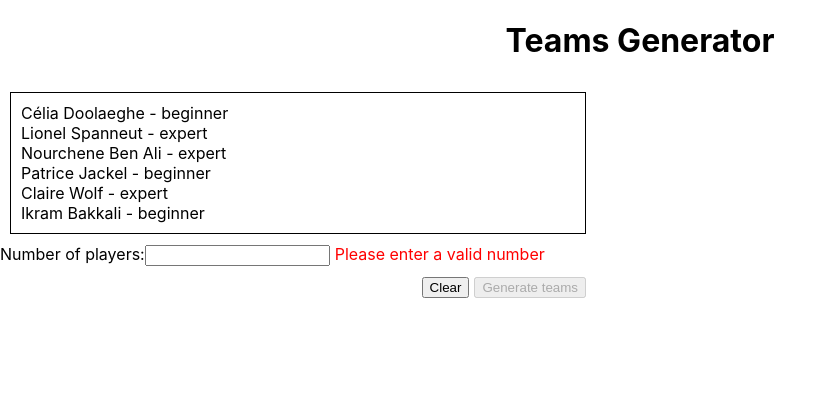
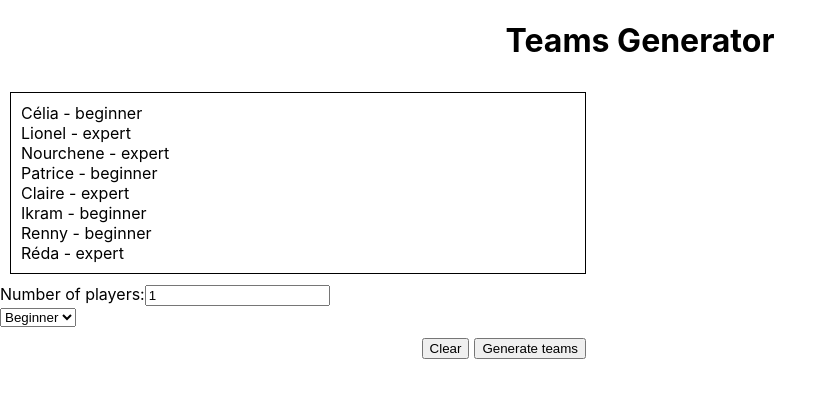
Before and after one commit to CeliaDoolaeghe/team-generator, a React (Create React App) app: page / in a window 1280 px wide. Shown: the top 398 px of the page, without its empty margins (0-837 px from the left). Built offline with nearby package versions, Linux system fonts and the light colour scheme.

Commit message:
choose level of players

```diff
--- a/src/App.js
+++ b/src/App.js
@@ -5,6 +5,7 @@ import './stylesheets/team-generator.css';
 import players from './data/players';
 import NumberInput from './components/NumberInput';
 import { checkNumber } from './utils/checks';
+import LevelSelect from './components/LevelSelect';
 
 const EMPTY_TEAMS = {
   team1: null,
@@ -13,7 +14,8 @@ const EMPTY_TEAMS = {
 
 const App = () => {
   const [teams, setTeams] = useState(EMPTY_TEAMS);
-  const [number, setNumber] = useState(0);
+  const [number, setNumber] = useState(1);
+  const [level, setLevel] = useState(undefined);
 
   return (
     <Fragment>
@@ -26,17 +28,23 @@ const App = () => {
         {teams.team2 && <PlayersList players={teams.team2}/>}
       </div>
       <div>
-        <NumberInput
-          onChange={value => setNumber(value)}
-          isValid={checkNumber(number)}
-        />
+        <div>
+          <NumberInput
+            value={number}
+            onChange={value => setNumber(value)}
+            isValid={checkNumber(number)}
+          />
+        </div>
+        <div>
+          <LevelSelect onChange={value => setLevel(value)}/>
+        </div>
       </div>
-      <div className="column buttons">
-        <button className="clear" onClick={() => setTeams(EMPTY_TEAMS)}>
+      <div className='column buttons'>
+        <button className='clear' onClick={() => setTeams(EMPTY_TEAMS)}>
           Clear
         </button>
         <button
-          onClick={() => setTeams(generateTeams(players, number))}
+          onClick={() => setTeams(generateTeams(players, number, level))}
           disabled={!checkNumber(number)}
         >
           Generate teams
--- /dev/null
+++ b/src/components/LevelSelect.js
@@ -0,0 +1,8 @@
+import React from 'react';
+
+export default ({ onChange }) => (
+  <select defaultValue="beginner" onChange={e => onChange(e.target.value)}>
+    <option value="beginner">Beginner</option>
+    <option value="expert">Expert</option>
+  </select>
+);
--- a/src/components/NumberInput.js
+++ b/src/components/NumberInput.js
@@ -1,10 +1,10 @@
 import React, { Fragment } from 'react';
 
-export default ({ onChange, isValid }) => (
+export default ({ value, onChange, isValid }) => (
   <Fragment>
     <label>
       Number of players:
-      <input id="number" onChange={e => onChange(e.target.value)}/>
+      <input type="number" defaultValue={value} onChange={e => onChange(parseInt(e.target.value))}/>
     </label>
     {!isValid && <span className="error">Please enter a valid number</span>}
   </Fragment>
--- a/src/data/players.json
+++ b/src/data/players.json
@@ -1,26 +1,34 @@
 [
   {
-    "name": "Célia Doolaeghe",
+    "name": "Célia",
     "level": "beginner"
   },
   {
-    "name": "Lionel Spanneut",
+    "name": "Lionel",
     "level": "expert"
   },
   {
-    "name": "Nourchene Ben Ali",
+    "name": "Nourchene",
     "level": "expert"
   },
   {
-    "name": "Patrice Jackel",
+    "name": "Patrice",
     "level": "beginner"
   },
   {
-    "name": "Claire Wolf",
+    "name": "Claire",
     "level": "expert"
   },
   {
-    "name": "Ikram Bakkali",
+    "name": "Ikram",
     "level": "beginner"
+  },
+  {
+    "name": "Renny",
+    "level": "beginner"
+  },
+  {
+    "name": "Réda",
+    "level": "expert"
   }
 ]
--- a/src/utils/generate-teams.js
+++ b/src/utils/generate-teams.js
@@ -4,18 +4,21 @@ const pickRandomly = () => (Math.random() > 0.5) ? 1 : 0;
  * Generate two teams from a list of players
  * @param players list of players
  * @param number number of players in each team
+ * @param level level of all players
  * @returns {{team1: Array, team2: Array}}
  */
-export const generateTeams = (players, number) => {
+export const generateTeams = (players, number, level = 'beginner') => {
   const team1 = [];
   const team2 = [];
 
   // Put players into teams
-  players.forEach(player => {
+  players
+  .filter(player => player.level === level)
+  .forEach(player => {
     let team = pickRandomly();
-    if (team === 0 && team1.length < number) {
+    if (team1.length < number && (team === 0 || team2.length === number)) {
       team1.push(player);
-    } else if (team2.length < number) {
+    } else if (team2.length < number && (team === 1 || team1.length === number)) {
       team2.push(player);
     }
   });
```
